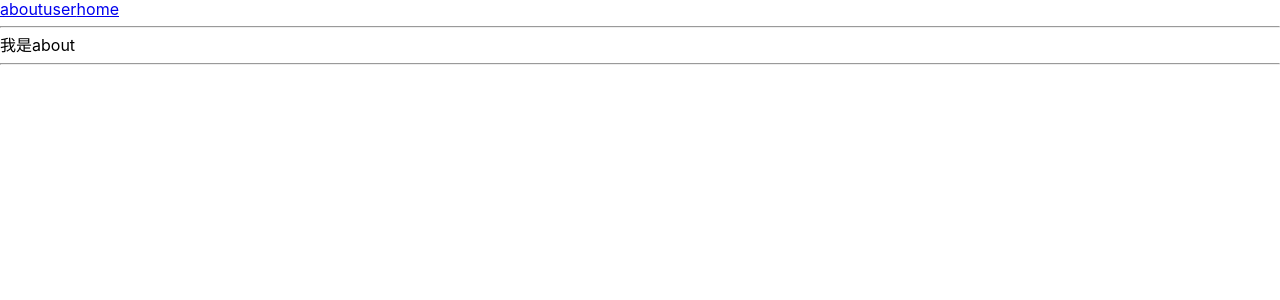
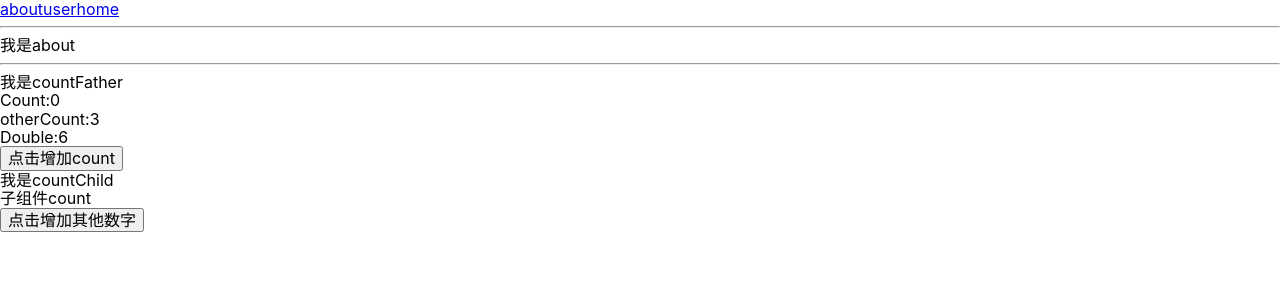
Before and after one commit to objectMaker/react_component_lib, a React (Create React App) app: page /about in a window 1280 px wide. Shown: the top 300 px of the page. Built offline with nearby package versions, Linux system fonts and the light colour scheme.

Commit message:
'useCallback使用'

```diff
--- a/src/pages/About/About.tsx
+++ b/src/pages/About/About.tsx
@@ -1,10 +1,11 @@
 import React from "react";
+import CountFather from './components/CountFather'
 const About:React.FC=()=>{
     return <>
         我是about
         <div></div>
         <hr />
-
+        <CountFather/>
     </>
 }
 export default About;
--- a/src/pages/About/components/CountChild.tsx
+++ b/src/pages/About/components/CountChild.tsx
@@ -1,8 +1,10 @@
 import React from 'react';
-const  CountChild:React.FC = ()=>{
+const  CountChild:React.FC<{handleAddOtherCount:Function}> = (props)=>{
+    console.log('countChild执行');
     return <>
         我是countChild
-        <div></div>
+        <div>子组件count</div>
+        <button onClick={()=>{props.handleAddOtherCount()}}>点击增加其他数字</button>
     </>
 }
-export default CountChild;
+export default React.memo(CountChild);
--- a/src/pages/About/components/CountFather.tsx
+++ b/src/pages/About/components/CountFather.tsx
@@ -1,8 +1,26 @@
-import React from 'react';
+import React,{useMemo, useState,useCallback} from 'react';
+import CountChild from './CountChild';
+
 const  CountFather:React.FC = ()=>{
+    let [otherCount,setOtherCount] = useState(3);
+    let [count,setCount] = useState(0);
+    const handleAddOtherCount = useCallback(()=>{
+        setOtherCount(otherCount+1)
+    },[otherCount])
+    function doubleCount(){
+        console.log('double执行');
+        return otherCount *2
+    }
+    let double = useMemo(doubleCount,[otherCount]);
     return <>
         我是countFather
-        <div>首先来个数字</div>
+        <div>Count:{count}</div>
+        <div>otherCount:{otherCount}</div>
+        <div>Double:{double}</div>
+        <div>
+            <button onClick={()=>{setCount(++count)}}>点击增加count</button>
+        </div>
+        <CountChild handleAddOtherCount={handleAddOtherCount}/>
     </>
 }
 export default CountFather;
```
